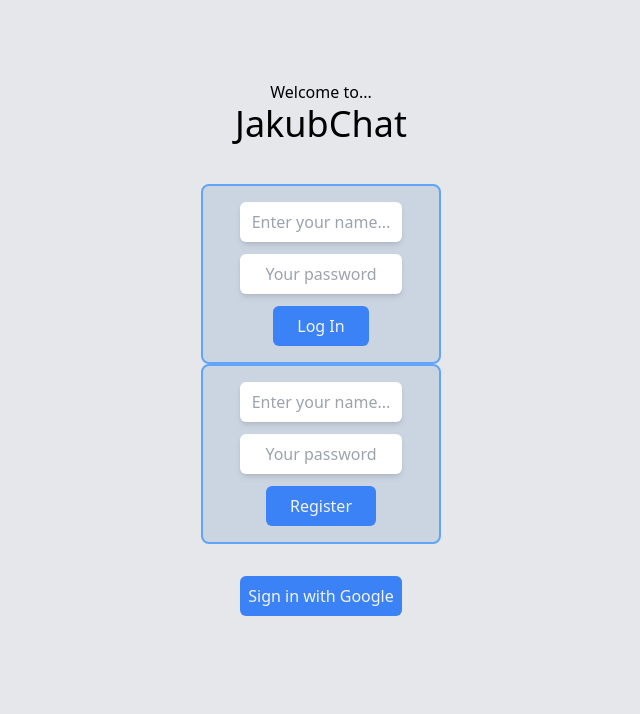
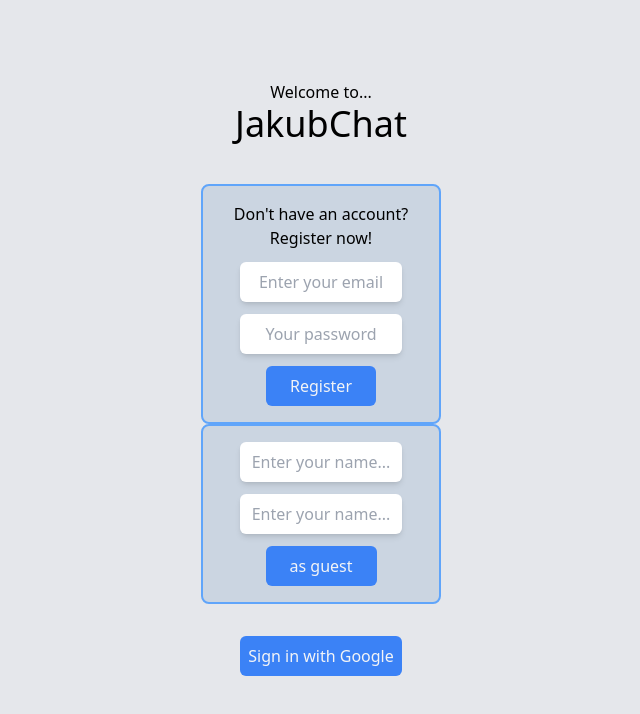
Before and after one commit to pecet3/amber-chat, a React (Vite) app: page / in a window 1280 px wide. Shown: the top 714 px of the page, without its empty margins (319-959 px from the left). Built offline with nearby package versions, Linux system fonts and the light colour scheme; what prettier-plugin-tailwindcss would draw is missing.

Commit message:
added register function

```diff
--- a/src/components/Auth.tsx
+++ b/src/components/Auth.tsx
@@ -1,26 +1,65 @@
 import React from "react";
 import { auth, provider } from "../firebase-config";
-import { signInWithPopup, signInAnonymously, getAuth } from "firebase/auth";
+import {
+  signInWithPopup,
+  signInAnonymously,
+  onAuthStateChanged,
+  GoogleAuthProvider,
+  createUserWithEmailAndPassword,
+} from "firebase/auth";
 import Cookies from "universal-cookie";
 const cookies = new Cookies();
 
 interface IAuth {
   setAuthTrue: React.Dispatch<React.SetStateAction<Boolean>>;
 }
+export type TLoginData = {
+  email: string;
+  password: string;
+};
 export const Auth: React.FC<IAuth> = ({ setAuthTrue }) => {
-  const [input, setInput] = React.useState("");
+  const [loginEmailInput, setLoginEmailInput] = React.useState("");
+  const [loginPasswordInput, setLoginPasswordInput] = React.useState("");
+  const [registerEmailInput, setRegisterEmailInput] = React.useState("");
+  const [registerPasswordInput, setRegisterPasswordInput] = React.useState("");
 
   const signGoogleHandle = async () => {
     try {
       const result = await signInWithPopup(auth, provider);
       cookies.set("auth-token", result.user.refreshToken);
-      setAuthTrue((prev) => (prev = true));
+      setAuthTrue(true);
     } catch (err) {
       console.error(err);
     }
   };
-  const handleInputChange = (e: React.FormEvent<HTMLInputElement>) => {
-    setInput(e.currentTarget.value);
+  const registerEmailOnChange = (e: React.FormEvent<HTMLInputElement>) => {
+    setRegisterEmailInput(e.currentTarget.value);
+  };
+  const registerPasswordOnChange = (e: React.FormEvent<HTMLInputElement>) => {
+    setRegisterPasswordInput(e.currentTarget.value);
+  };
+
+  const signInAsGuestHandle = async () => {
+    try {
+      const result = await signInAnonymously(auth);
+
+      console.log(result);
+    } catch (err) {
+      console.error(err);
+    }
+  };
+
+  const register = async () => {
+    try {
+      const user = await createUserWithEmailAndPassword(
+        auth,
+        registerEmailInput,
+        registerPasswordInput
+      );
+      console.log(user);
+    } catch (err) {
+      console.error(err);
+    }
   };
 
   return (
@@ -34,24 +73,25 @@ export const Auth: React.FC<IAuth> = ({ setAuthTrue }) => {
          border-blue-400 bg-slate-300 p-2 py-4"
           onSubmit={(e) => {
             e.preventDefault();
-            alert(input);
+            register();
           }}
         >
+          <legend>Don't have an account? Register now!</legend>
           <input
             type="text"
             className="max-w-[162px] rounded-md p-2 text-center shadow-md"
-            value={input}
-            placeholder="Enter your name..."
-            onChange={handleInputChange}
+            value={registerEmailInput}
+            placeholder="Enter your email"
+            onChange={registerEmailOnChange}
           />
           <input
-            type="text"
+            type="password"
             className="max-w-[162px] rounded-md p-2 text-center shadow-md"
-            value={input}
+            value={registerPasswordInput}
             placeholder="Your password"
-            onChange={handleInputChange}
+            onChange={registerPasswordOnChange}
           />
-          <button className="submitButton px-6">Log In</button>
+          <button className="submitButton px-6">Register</button>
         </form>
         <form
           className="m-auto flex max-w-[240px] flex-col
@@ -59,24 +99,29 @@ export const Auth: React.FC<IAuth> = ({ setAuthTrue }) => {
          border-blue-400 bg-slate-300 p-2 py-4"
           onSubmit={(e) => {
             e.preventDefault();
-            alert(input);
           }}
         >
           <input
             type="text"
             className="max-w-[162px] rounded-md p-2 text-center shadow-md"
-            value={input}
+            value={loginEmailInput}
             placeholder="Enter your name..."
-            onChange={handleInputChange}
+            onChange={() => console.log("Enter your email")}
           />
           <input
             type="text"
             className="max-w-[162px] rounded-md p-2 text-center shadow-md"
-            value={input}
-            placeholder="Your password"
-            onChange={handleInputChange}
+            value={loginPasswordInput}
+            placeholder="Enter your name..."
+            onChange={() => console.log("Enter your password")}
           />
-          <button className="submitButton px-6">Register</button>
+
+          <button
+            className="submitButton px-6"
+            onClick={() => signInAsGuestHandle()}
+          >
+            as guest
+          </button>
         </form>
         <button
           onClick={() => signGoogleHandle()}
```
